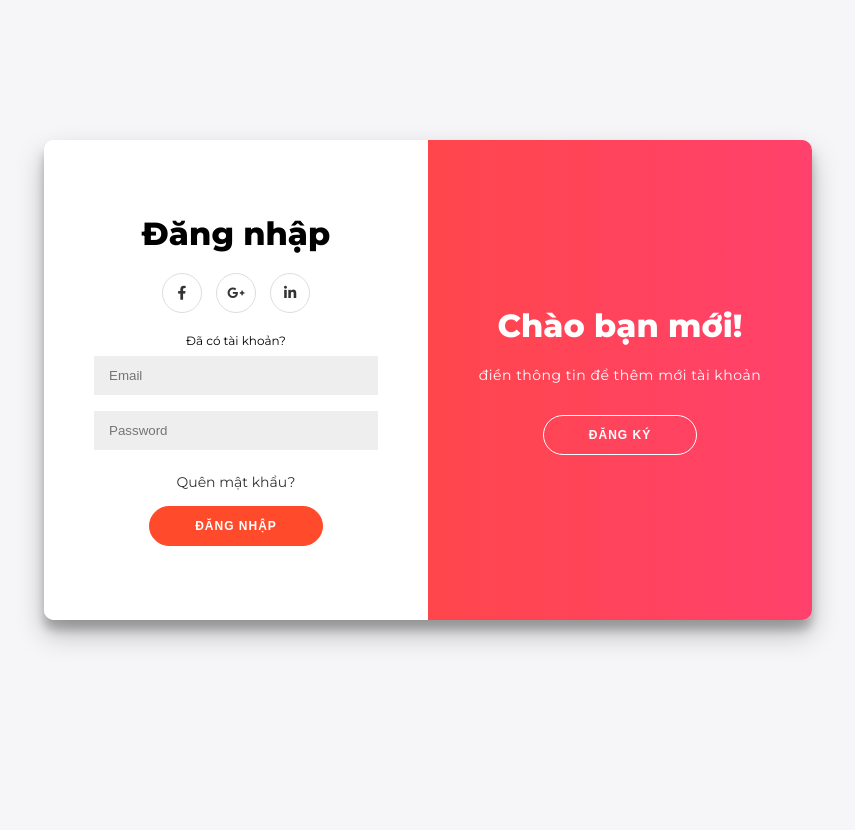
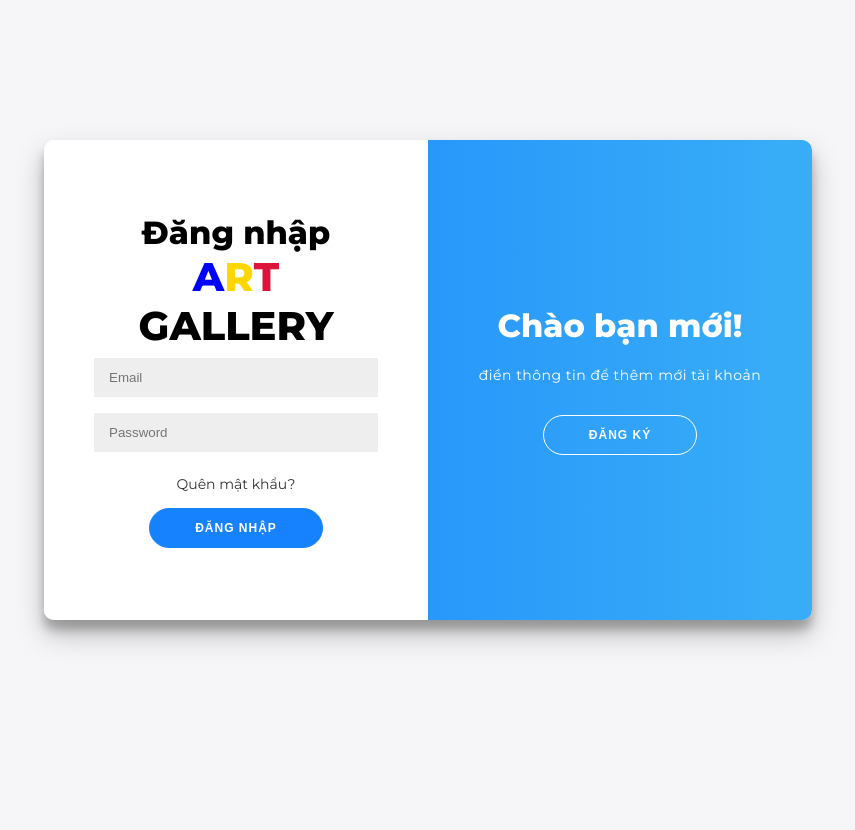
Before and after one commit to NhanPz01/image_gallery, a Flask app: page /login in a window 1280 px wide. Shown: the whole page, without its empty margins (212-1067 px from the left). Run offline with Flask 3, Linux system fonts and the light colour scheme.

Commit message:
login UI

```diff
--- a/ImageGallery/static/css/home.css
+++ b/ImageGallery/static/css/home.css
@@ -83,10 +83,11 @@
 .logo {
   display: flex;
   max-width: 100px;
+  justify-content: center;
 }
 
 .logo-text {
-  font-size: min(4vw, 40px);
+  font-size: large;
   color: white;
 }
 
--- a/ImageGallery/static/css/login.css
+++ b/ImageGallery/static/css/login.css
@@ -3,10 +3,34 @@
 * {
 	box-sizing: border-box;
 }
+
+.logo {
+	display: flex;
+	max-width: 100px;
+  }
+
+  .logo-text {
+	font-size: min(4vw, 40px);
+  }
+
+  .logo-text-color-blue {
+	color: blue;
+  }
+
+  .logo-text-color-gold {
+	color: gold;
+  }
+
+  .logo-text-color-crimson {
+	color: crimson;
+  }
+
 .alert {
     /* Other styles... */
     position: relative; /* or absolute, depending on your layout */
     z-index: 1000; /* Adjust this value as needed */
+	color: crimson;
+	margin: 5px;
   }
 body {
 	background: #f6f5f7;
@@ -49,8 +73,8 @@ a {
 
 button {
 	border-radius: 20px;
-	border: 1px solid #FF4B2B;
-	background-color: #FF4B2B;
+	border: 1px solid #1682fe;
+	background-color: #1682fe;
 	color: #FFFFFF;
 	font-size: 12px;
 	font-weight: bold;
@@ -163,9 +187,9 @@ input {
 }
 
 .overlay {
-	background: #FF416C;
-	background: -webkit-linear-gradient(to right, #FF4B2B, #FF416C);
-	background: linear-gradient(to right, #FF4B2B, #FF416C);
+	background: #39aef7;
+	background: -webkit-linear-gradient(to right, #1682fe, #39aef7);
+	background: linear-gradient(to right, #1682fe, #39aef7);
 	background-repeat: no-repeat;
 	background-size: cover;
 	background-position: 0 0;
--- a/ImageGallery/templates/login.html
+++ b/ImageGallery/templates/login.html
@@ -24,12 +24,7 @@
             {% endwith %}
             <form action="{{ url_for('login') }}" method="post">
                 <h1>Đăng ký</h1>
-                <div class="social-container">
-                    <a href="#" class="social"><i class="fab fa-facebook-f"></i></a>
-                    <a href="#" class="social"><i class="fab fa-google-plus-g"></i></a>
-                    <a href="#" class="social"><i class="fab fa-linkedin-in"></i></a>
-                </div>
-                <span>hoặc dùng email để đăng ký</span>
+                <span>Dùng email để đăng ký</span>
                 <input type="text" placeholder="Name" name="username" />
                 <input type="email" placeholder="Email" name="email" />
                 <input type="password" placeholder="Password" name="password" />
@@ -49,12 +44,13 @@
             {% endwith %}
             <form action="{{ url_for('login') }}" method="post">
                 <h1>Đăng nhập</h1>
-                <div class="social-container">
-                    <a href="#" class="social"><i class="fab fa-facebook-f"></i></a>
-                    <a href="#" class="social"><i class="fab fa-google-plus-g"></i></a>
-                    <a href="#" class="social"><i class="fab fa-linkedin-in"></i></a>
+                <div class="logo">
+                    <h1 class="logo-text logo-text-color-blue">A</h1>
+                    <h1 class="logo-text logo-text-color-gold">R</h1>
+                    <h1 class="logo-text logo-text-color-crimson">T</h1>
+
                 </div>
-                <span>Đã có tài khoản?</span>
+                <h1 class="logo-text">GALLERY</h1>
                 <input type="email" placeholder="Email" name="email" />
                 <input type="password" placeholder="Password" name="password" />
                 <a href="#">Quên mật khẩu?</a>
```
Also changed, not shown: ImageGallery/instance/database.db.
